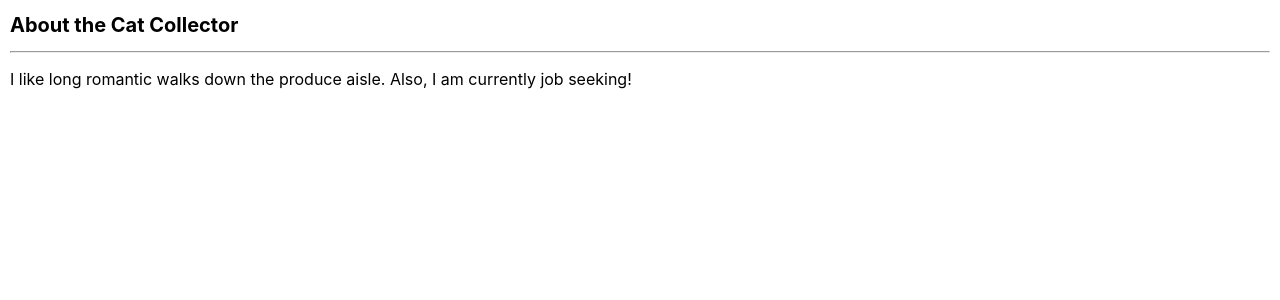
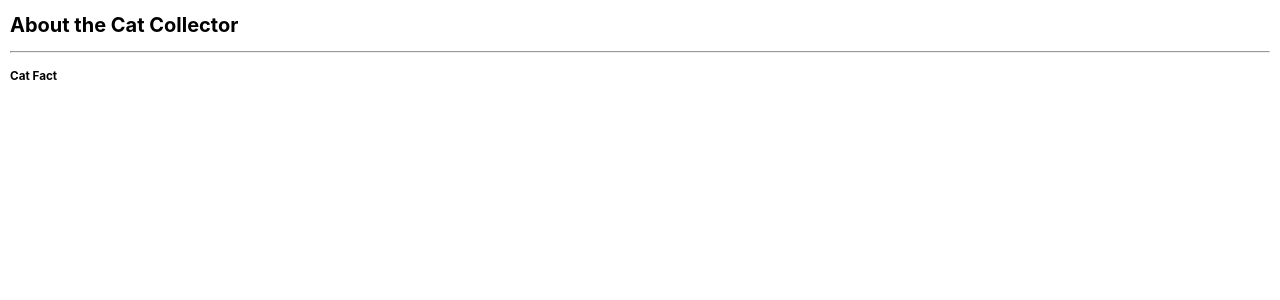
Before and after one commit to Xugknight/catcollector, a Django app: page /about/ in a window 1280 px wide. Shown: the part 55-355 px from the top of the page. Run offline with Django 5.2, Linux system fonts and the light colour scheme; data that the repository does not hold is empty.

Commit message:
Add Cat Facts to about section

```diff
--- a/main_app/templates/about.html
+++ b/main_app/templates/about.html
@@ -3,6 +3,7 @@
 <h1>About the Cat Collector</h1>
 <hr>
 <p class="page-content">
-    I like long romantic walks down the produce aisle. Also, I am currently job seeking!
+    <h3>Cat Fact</h3>
+    <p>{{ fact }}</p>
 </p>
 {% endblock %}
--- a/main_app/views.py
+++ b/main_app/views.py
@@ -1,3 +1,4 @@
+import requests
 from django.shortcuts import render, redirect
 from django.views.generic.edit import CreateView, UpdateView, DeleteView
 from django.views.generic import ListView, DetailView
@@ -9,7 +10,10 @@
     return render(request, 'home.html')
 
 def about(request):
-    return render(request, 'about.html')
+    response = requests.get('https://catfact.ninja/fact')
+    return render(request, 'about.html', {
+        'fact': response.json().get('fact')
+    })
 
 def cat_index(request):
     cats = Cat.objects.all()
```
